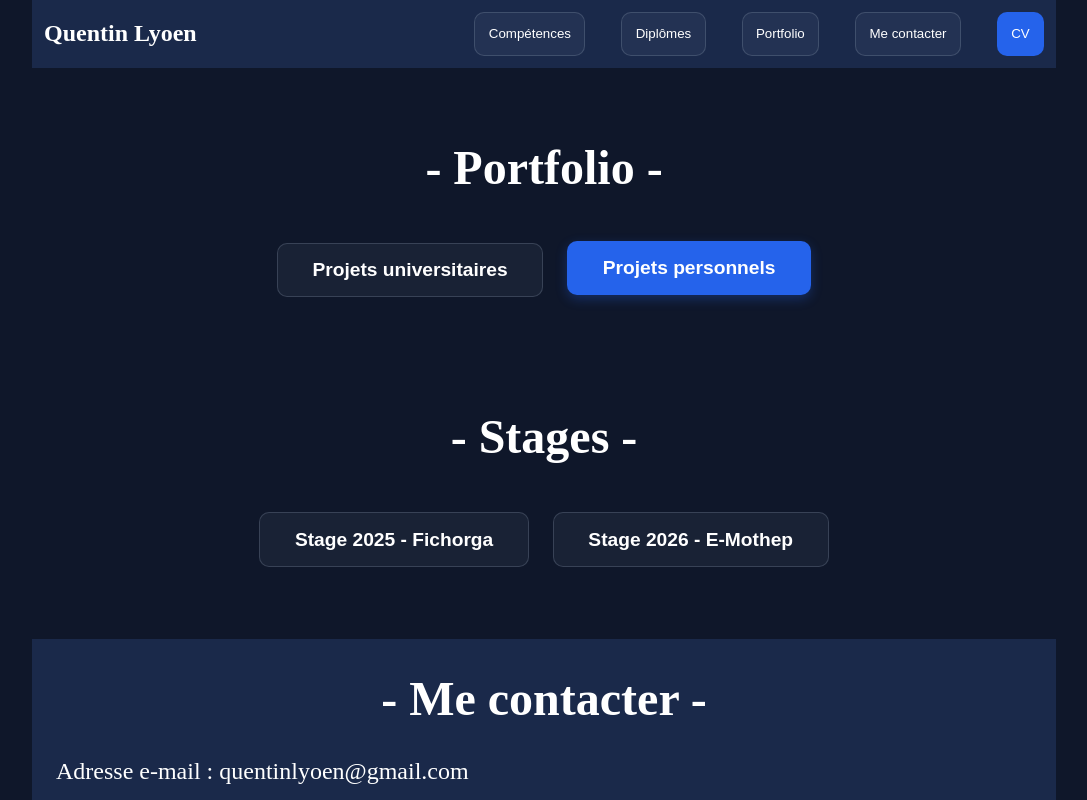
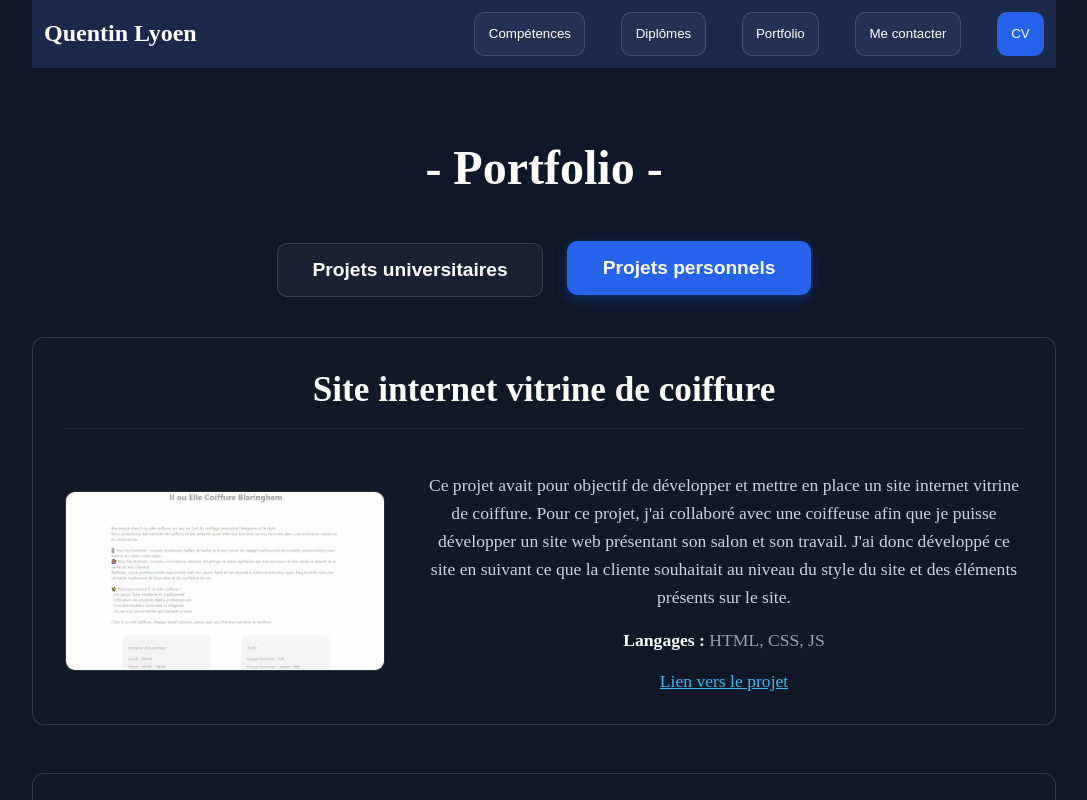
Before and after one commit to Quentin-Lyoen/quentin-lyoen, an Angular app: page /portfolio in a window 1280 px wide. Both pictures are taken after a click on the button "Projets personnels". Shown: the top 800 px of the page, without its empty margins (96-1183 px from the left). Built offline with nearby package versions, Linux system fonts and the light colour scheme.

Commit message:
feat: add portfolio-perso page containing personal project experience cards

```diff
--- a/src/app/pages/experience/pages/portfolio-perso/portfolio-perso.component.html
+++ b/src/app/pages/experience/pages/portfolio-perso/portfolio-perso.component.html
@@ -0,0 +1,17 @@
+<app-experience-card
+    title="Site internet vitrine de coiffure"
+    img="/img/coiffeur.png"
+    desc="Ce projet avait pour objectif de développer et mettre en place un site internet vitrine de coiffure.
+Pour ce projet, j'ai collaboré avec une coiffeuse afin que je puisse développer un site web présentant son salon et son travail.
+J'ai donc développé ce site en suivant ce que la cliente souhaitait au niveau du style du site et des éléments présents sur le site."
+    langages="HTML, CSS, JS"
+    link="https://ilouellecoiffure.fr/" />
+
+<app-experience-card
+    title="Développement d'un jeu pour une TriJam"
+    img="/img/trijam.PNG"
+    desc="Ce projet avait pour objectif de développer un jeu vidéo durant une TriJam.
+Une TriJam est un concours de développement où nous devons respecter un thème et une limite de temps.
+J'ai donc développé un jeu clicker sur le thème du minage durant 3h sur le logiciel Construct 2."
+    logiciels="Construct 2"
+    link="https://quentinl0l.itch.io/theminingbloc" />
--- a/src/app/pages/experience/pages/portfolio-perso/portfolio-perso.component.ts
+++ b/src/app/pages/experience/pages/portfolio-perso/portfolio-perso.component.ts
@@ -1,9 +1,11 @@
 import { Component } from "@angular/core";
+import { ExperienceCardComponent } from "../experience-card/experience-card.component";
 
 @Component({
     selector: 'app-portfolio-perso',
     templateUrl: './portfolio-perso.component.html',
     styleUrls: ['portfolio-perso.component.scss'],
+    imports: [ExperienceCardComponent],
 })
 export class PortfolioPersoComponent {
 
```
